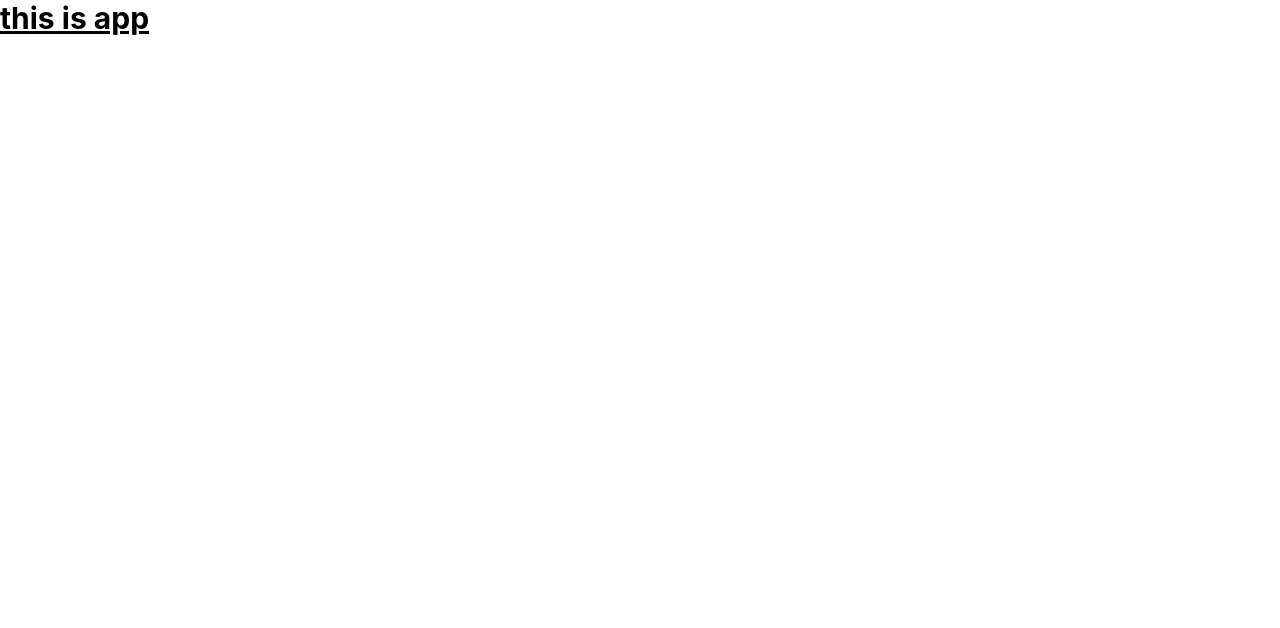
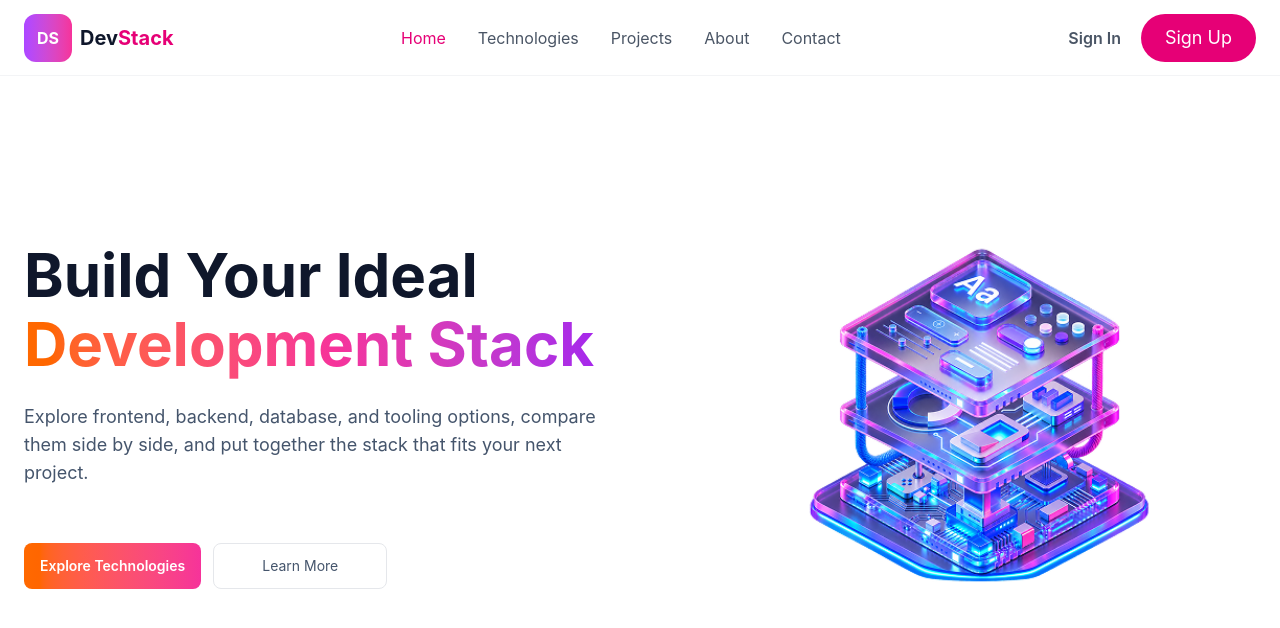
Before and after one commit to Hridoy-c/B14_A05_DEVSTACK, a React (Vite) app: page / in a window 1280 px wide. Shown: the top 628 px of the page. Built offline with nearby package versions, Linux system fonts and the light colour scheme.

Commit message:
Make navbar and Hero section

```diff
--- a/src/App.tsx
+++ b/src/App.tsx
@@ -1,7 +1,11 @@
+import Hero from "./components/Hero"
+import Navbar from "./components/Navbar"
+
 const App = () => {
   return (
     <div>
-        <h1 className="text-3xl font-bold underline" >this is app</h1>
+      <Navbar />
+      <Hero />
     </div>
   )
 }
--- /dev/null
+++ b/src/components/Hero.tsx
@@ -0,0 +1,45 @@
+import HeroLogo from "../assets/banner-stack.png";
+
+const Hero = () => {
+  return (
+    <section className=" container mx-auto bg-white">
+      <div className="mx-auto flex flex-col md:flex-row min-h-[550px] items-center justify-between px-6 py-16">
+        <div className="w-full max-w-[620px] text-center md:text-left">
+          <h1 className="text-5xl font-bold leading-[1.15] text-slate-900 md:text-6xl">
+            Build Your Ideal
+          </h1>
+
+          <h2 className="bg-gradient-to-r from-orange-500 via-pink-500 to-purple-600 bg-clip-text text-5xl font-bold leading-[1.15] text-transparent md:text-6xl">
+            Development Stack
+          </h2>
+
+          <p className="mt-6 max-w-[600px] text-lg leading-7 text-slate-600">
+            Explore frontend, backend, database, and tooling options, compare
+            them side by side, and put together the stack that fits your next
+            project.
+          </p>
+
+          <div className="mt-14 flex flex-col sm:flex-row gap-3 justify-center md:justify-start">
+            <button className="w-full sm:w-auto rounded-lg bg-gradient-to-r from-orange-500 to-pink-500 px-4 py-3 text-sm font-semibold text-white transition hover:opacity-90">
+              Explore Technologies
+            </button>
+
+            <button className="w-full sm:w-auto rounded-lg border border-gray-200 px-6 sm:px-12 py-3 text-sm text-slate-600 transition hover:bg-gray-50">
+              Learn More
+            </button>
+          </div>
+        </div>
+
+        <div className="mt-10 flex w-full justify-center md:mt-0 md:w-[45%]">
+          <img
+            src={HeroLogo}
+            alt="Development Stack"
+            className="w-[390px] sm:w-[440px] md:w-[550px] object-contain"
+          />
+        </div>
+      </div>
+    </section>
+  );
+};
+
+export default Hero;
--- /dev/null
+++ b/src/components/Navbar.tsx
@@ -0,0 +1,62 @@
+const Navbar = () => {
+  return (
+    <div className="border-b border-gray-100 bg-white">
+      <nav className="container mx-auto">
+        <div className="mx-auto flex h-[75px] items-center justify-between px-4 sm:px-6">
+          <button
+            className="flex flex-col gap-1.5 md:hidden"
+            aria-label="Toggle menu"
+          >
+            <span className="h-[3px] w-8 sm:w-10 rounded bg-gray-500"></span>
+            <span className="h-[3px] w-8 sm:w-10 rounded bg-gray-500"></span>
+            <span className="h-[3px] w-8 sm:w-10 rounded bg-gray-500"></span>
+          </button>
+
+          <div className="flex items-center gap-2">
+            <div className="flex h-10 w-10 sm:h-12 sm:w-12 items-center justify-center rounded-xl bg-gradient-to-r from-purple-500 to-pink-500 font-bold text-white text-sm sm:text-base">
+              DS
+            </div>
+
+            <h1 className="text-lg sm:text-xl font-bold text-slate-900">
+              Dev<span className="text-pink-600">Stack</span>
+            </h1>
+          </div>
+
+          <div className="hidden items-center gap-8 md:flex">
+            <a href="#" className="text-pink-600">
+              Home
+            </a>
+
+            <a href="#" className="text-gray-600">
+              Technologies
+            </a>
+
+            <a href="#" className="text-gray-600">
+              Projects
+            </a>
+
+            <a href="#" className="text-gray-600">
+              About
+            </a>
+
+            <a href="#" className="text-gray-600">
+              Contact
+            </a>
+          </div>
+
+          <div className="flex items-center gap-2 sm:gap-5">
+            <button className="hidden sm:inline font-semibold text-gray-600">
+              Sign In
+            </button>
+
+            <button className="rounded-full bg-pink-600 px-4 sm:px-6 py-2 sm:py-2.5 text-sm sm:text-lg text-white">
+              Sign Up
+            </button>
+          </div>
+        </div>
+      </nav>
+    </div>
+  );
+};
+
+export default Navbar;
```
Also changed, not shown: src/assets/banner-stack.png (added), src/assets/logo-text.png (added).
